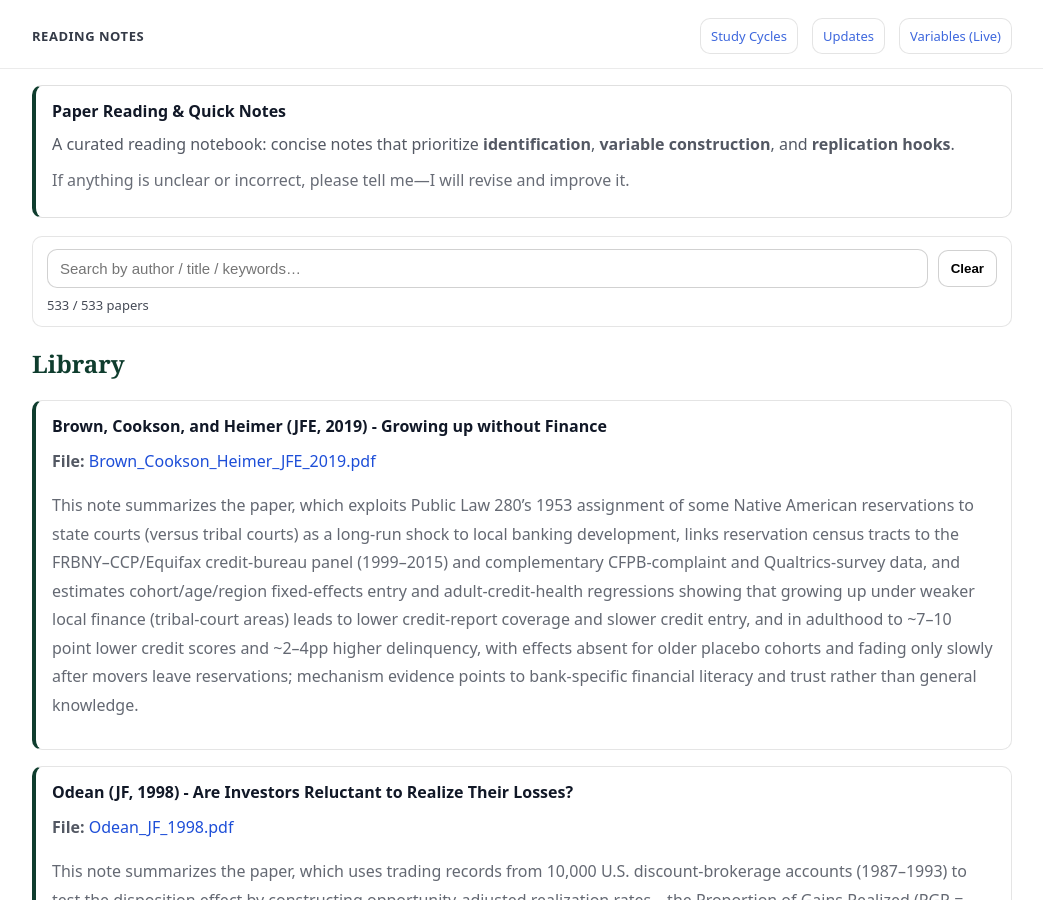
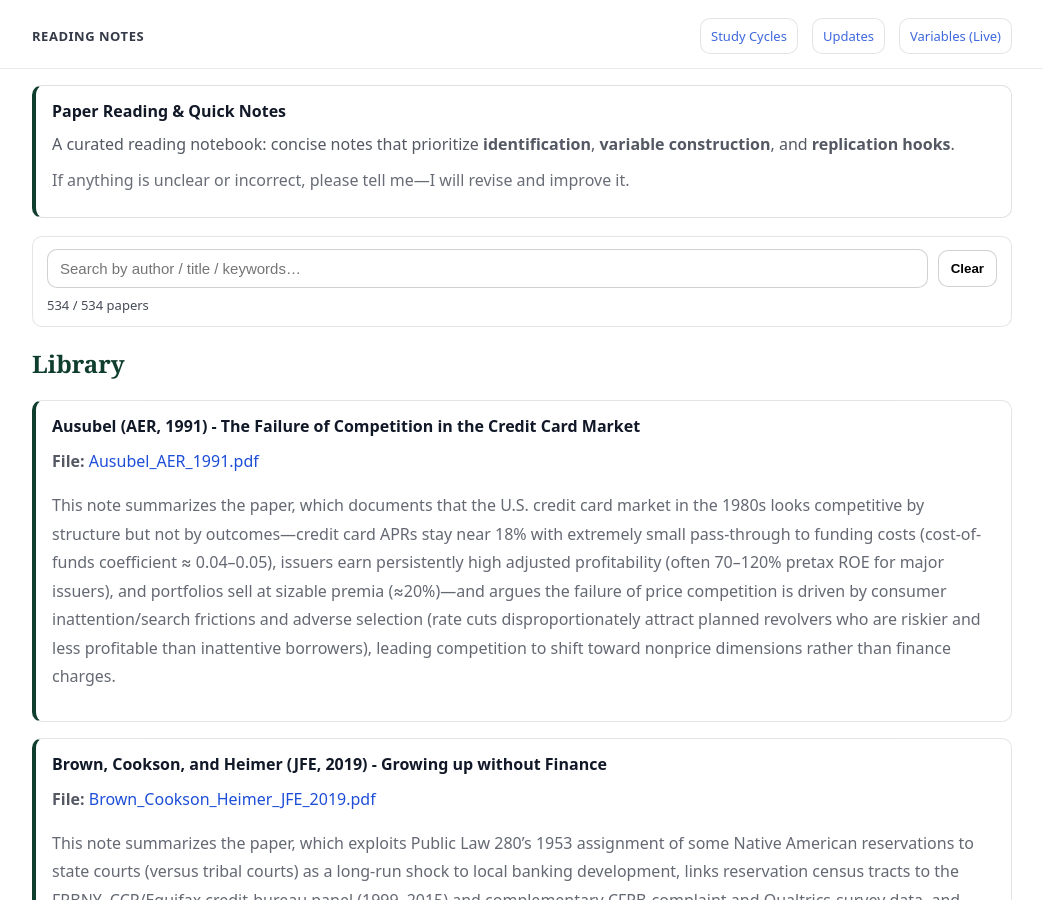
Before and after one commit to yaxinzn/study-archive, a Jekyll site: the page built from reading/index.md, in a window 1280 px wide and 900 px high. Shown: the whole window, without its empty margins (118-1161 px from the left). Built offline with Jekyll 4.4.1, drawn with Linux system fonts in a browser that asks for light colours.

Commit message:
Reading: add/update Ausubel_AER_1991.pdf

```diff
--- a/_data/reading.yml
+++ b/_data/reading.yml
@@ -1,3 +1,7 @@
+- title: "Ausubel (AER, 1991) - The Failure of Competition in the Credit Card Market"
+  file: "Ausubel_AER_1991.pdf"
+  desc: "This note summarizes the paper, which documents that the U.S. credit card market in the 1980s looks competitive by structure but not by outcomes—credit card APRs stay near 18% with extremely small pass-through to funding costs (cost-of-funds coefficient ≈ 0.04–0.05), issuers earn persistently high adjusted profitability (often 70–120% pretax ROE for major issuers), and portfolios sell at sizable premia (≈20%)—and argues the failure of price competition is driven by consumer inattention/search frictions and adverse selection (rate cuts disproportionately attract planned revolvers who are riskier and less profitable than inattentive borrowers), leading competition to shift toward nonprice dimensions rather than finance charges."
+
 - title: "Brown, Cookson, and Heimer (JFE, 2019) - Growing up without Finance"
   file: "Brown_Cookson_Heimer_JFE_2019.pdf"
   desc: "This note summarizes the paper, which exploits Public Law 280’s 1953 assignment of some Native American reservations to state courts (versus tribal courts) as a long-run shock to local banking development, links reservation census tracts to the FRBNY–CCP/Equifax credit-bureau panel (1999–2015) and complementary CFPB-complaint and Qualtrics-survey data, and estimates cohort/age/region fixed-effects entry and adult-credit-health regressions showing that growing up under weaker local finance (tribal-court areas) leads to lower credit-report coverage and slower credit entry, and in adulthood to ~7–10 point lower credit scores and ~2–4pp higher delinquency, with effects absent for older placebo cohorts and fading only slowly after movers leave reservations; mechanism evidence points to bank-specific financial literacy and trust rather than general knowledge."
```
Also changed, not shown: 1 other file.
